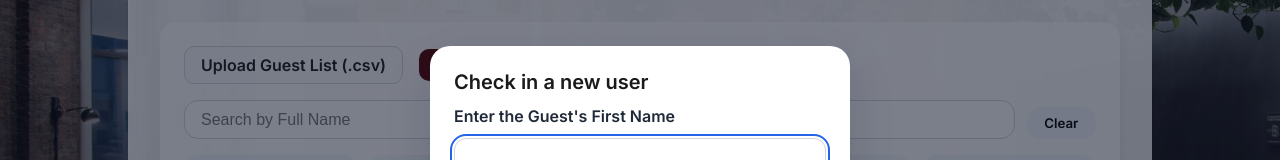
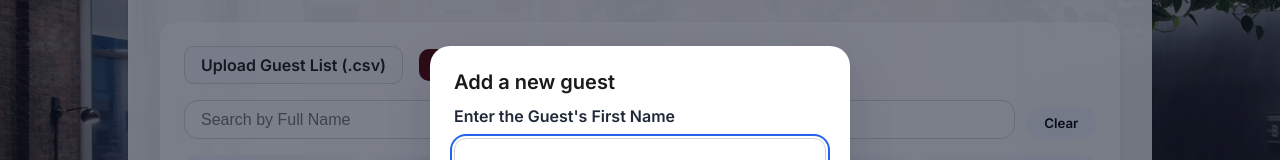
Before and after one commit to ogeylanioglu/check-in-app-bitbucket-preview, a React (Vite) app: page / in a window 1280 px wide. Both pictures are taken after a click on the button "+ Add guest". Shown: the part 245-405 px from the top of the page. Built offline with nearby package versions, Linux system fonts and the light colour scheme; the HTML template or start-up script is replaced by a standard one.

Commit message:
Update App.jsx

```diff
--- a/src/App.jsx
+++ b/src/App.jsx
@@ -390,7 +390,7 @@ let parsedList = [];
             aria-labelledby="manual-guest-modal-title"
           >
             <div className="modal__header">
-              <h2 id="manual-guest-modal-title">Check in a new user</h2>
+              <h2 id="manual-guest-modal-title">Add a new guest</h2>
             </div>
             <div className="modal__body">
               <label className="modal__label" htmlFor="manual-guest-input">
```
